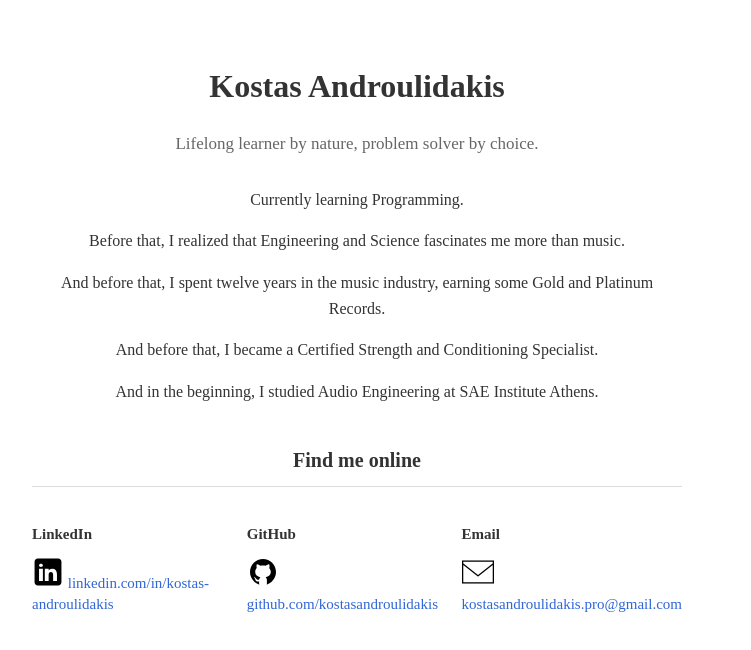
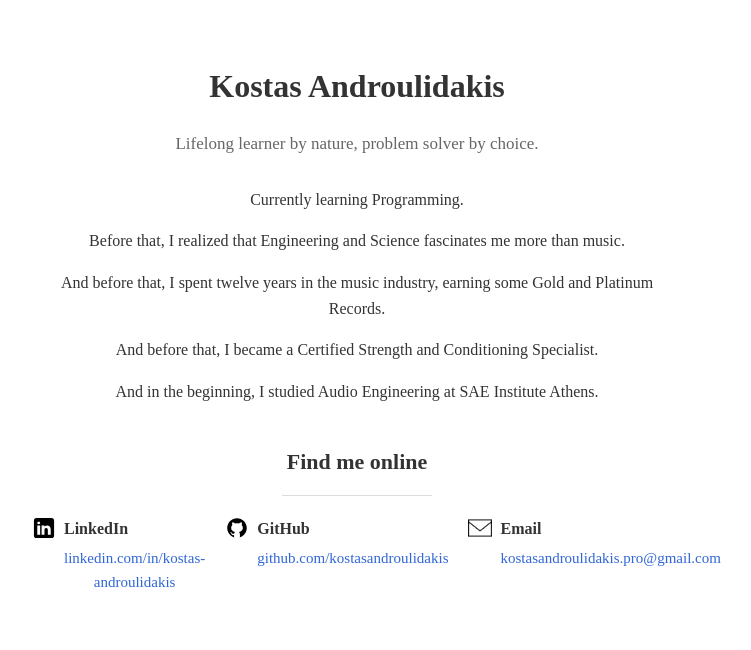
Before and after one commit to KostasAndroulidakis/kostand.com, a plain HTML site: page index.html in a window 1280 px wide. Shown: the whole page, without its empty margins (283-1034 px from the left). Drawn offline with Linux system fonts and the light colour scheme.

Commit message:
fix: contact grid

```diff
--- a/index.html
+++ b/index.html
@@ -26,23 +26,29 @@
       <h2>Find me online</h2>
       <div class="contact-grid">
           <div class="contact-item">
+              <div class="platform">
+                  <img src="assets/linkedin-64x64.svg" alt="LinkedIn" width="24" height="24">
                   <h3>LinkedIn</h3>
+              </div>
               <a href="https://linkedin.com/in/kostas-androulidakis" target="_blank">
-                    <img src="assets/linkedin-64x64.svg" alt="LinkedIn" width="32" height="32">
                   linkedin.com/in/kostas-androulidakis
               </a>
           </div>
           <div class="contact-item">
+              <div class="platform">
+                  <img src="assets/github-64x64.svg" alt="GitHub" width="24" height="24">
                   <h3>GitHub</h3>
+              </div>
               <a href="https://github.com/kostasandroulidakis" target="_blank">
-                    <img src="assets/github-64x64.svg" alt="GitHub" width="32" height="32">
                   github.com/kostasandroulidakis
               </a>
           </div>
           <div class="contact-item">
+              <div class="platform">
+                  <img src="assets/email-64x64.png" alt="Email" width="24" height="24">
                   <h3>Email</h3>
-                <a href="mailto:kostasandroulidakis.pro@gmail.com" target="_blank">
-                    <img src="assets/email-64x64.png" alt="Email" width="32" height="32">
+              </div>
+              <a href="mailto:kostasandroulidakis.pro@gmail.com">
                   kostasandroulidakis.pro@gmail.com
               </a>
           </div>
--- a/styles.css
+++ b/styles.css
@@ -58,8 +58,6 @@ h2:after {
     grid-template-columns: repeat(3, 1fr);
     gap: 20px;
     margin-top: 20px;
-    width: 100%;
-    text-align: left;
 }
 
 .contact-item {
@@ -67,29 +65,22 @@ h2:after {
     flex-direction: column;
 }
 
-.contact-item h3 {
-    font-size: 15px;
-    margin-bottom: 10px;
-    font-weight: bold;
+.platform {
+    display: flex;
+    align-items: center;
+    margin-bottom: 5px;
+}
+
+.platform img {
+    margin-right: 8px;
+}
+
+.platform h3 {
+    font-size: 16px;
+    margin: 0;
 }
 
 .contact-item a {
+    padding-left: 32px;
     font-size: 15px;
-    line-height: 1.4;
 }
-
-h2 {
-    position: relative;
-    margin-top: 40px;
-    margin-bottom: 10px;
-    font-size: 20px;
-}
-
-h2:after {
-    content: "";
-    display: block;
-    width: 100%;
-    height: 1px;
-    background: #ddd;
-    margin: 10px 0 0;
-}
```
Lines whose indentation alone changed are shown as unchanged.
